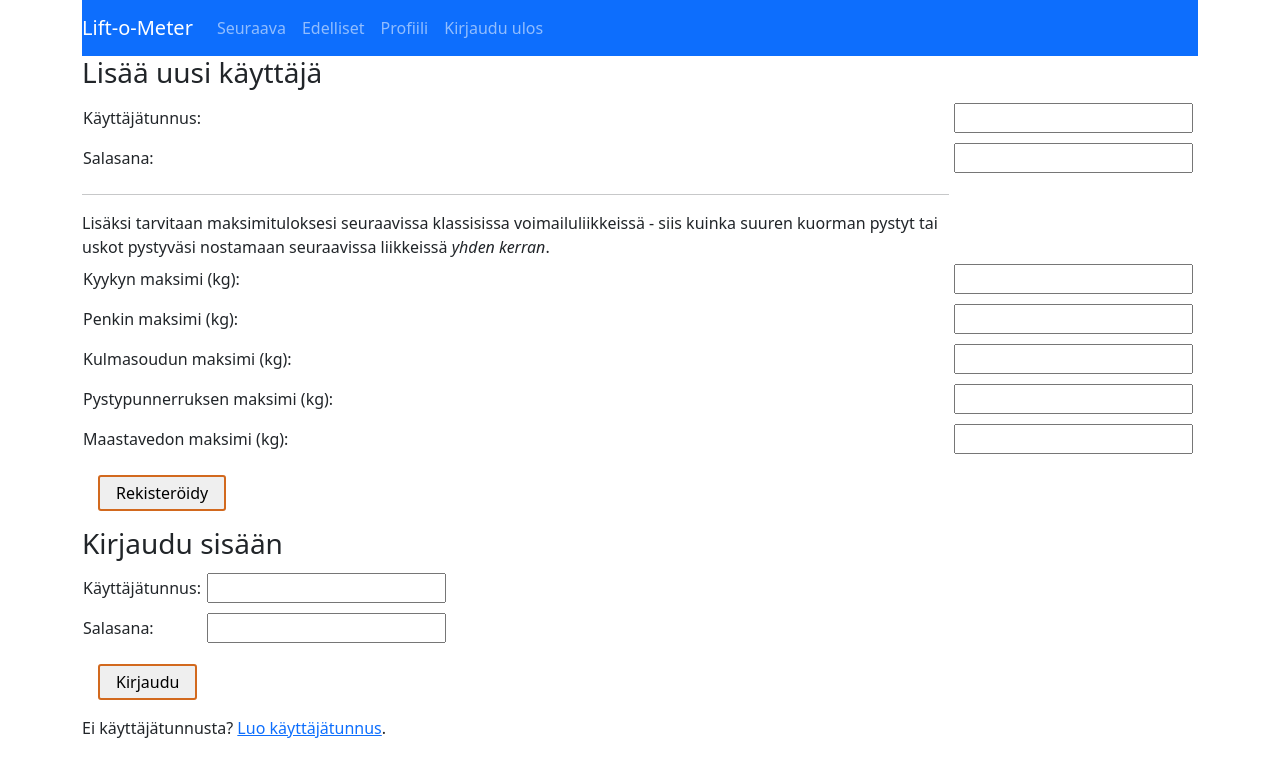
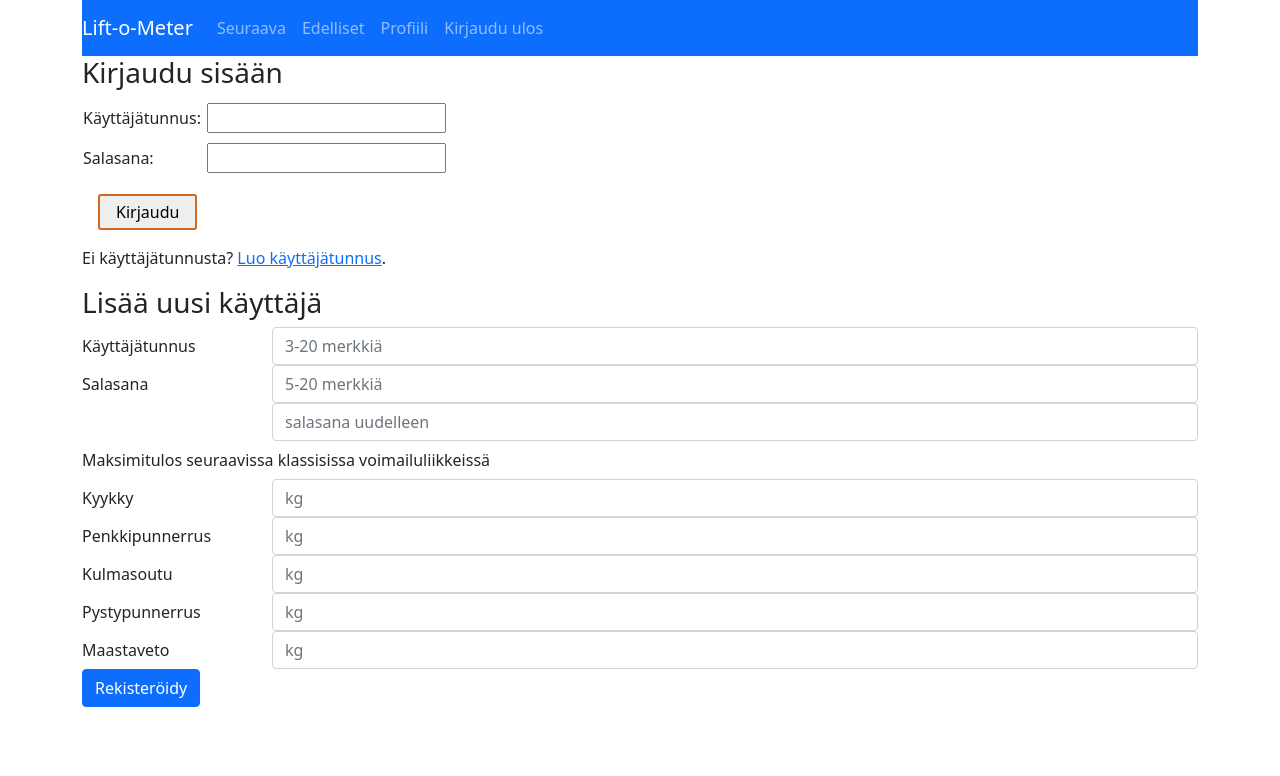
Before and after one commit to TommiON/Lift-o-Meter, a React (Create React App) app in the folder front/: page /signup in a window 1280 px wide. Shown: the top 776 px of the page. Built offline with nearby package versions, Linux system fonts and the light colour scheme.

Commit message:
Frontend, UserAdder improvement with Bootstrap, validation

```diff
--- a/front/src/App.js
+++ b/front/src/App.js
@@ -27,6 +27,8 @@ function App() {
 
   const showLogin = () => ( <LoginScreen loginFunction={login} /> )
 
+  const showSignup = () => ( <p>Ei tunnusta? <Link to="/signup">Rekisteröidy</Link></p> )
+
   const login = (userdata) => {
     AuthService
             .login(userdata)
@@ -38,6 +40,7 @@ function App() {
   }
 
   const logout = () => {
+    console.log('Kirjaudutaan ulos...')
     window.localStorage.removeItem('username')
     window.localStorage.removeItem('accessToken')
     setLoggedUser(undefined)
@@ -51,7 +54,9 @@ function App() {
   return (
     <Container>
       <BrowserRouter>
-        <NavigationBar />
+        <NavigationBar logoutFunction={() => logout()} />
+        {loggedUser === null && showLogin()}
+        {loggedUser === undefined && showSignup()}
         <Switch>
           <Route path="/signup">
             <UserAdder />
@@ -67,7 +72,6 @@ function App() {
           </Route>
         </Switch>
       </BrowserRouter>
-      {loggedUser === null && showLogin()}
     </Container>
   )
 }
--- a/front/src/components/NavigationBar.js
+++ b/front/src/components/NavigationBar.js
@@ -2,7 +2,7 @@ import React, { useState, useEffect } from 'react'
 import { Navbar, Nav, NavDropdown, Form, FormControl, Button} from "react-bootstrap"
 import { BrowserRouter, Switch, Route, Link } from "react-router-dom"
 
-const NavigationBar = () => {
+const NavigationBar = ( {logoutFunction} ) => {
     return(
         <Navbar bg="primary" variant="dark" expand="md">
             <Navbar.Brand as={Link} to="/">Lift-o-Meter</Navbar.Brand>
@@ -18,7 +18,7 @@ const NavigationBar = () => {
                     <Nav.Link as={Link} to="/profile" >
                         Profiili
                     </Nav.Link>
-                    <Nav.Link as={Link} to="/logout">
+                    <Nav.Link as={Link} onClick={logoutFunction}>
                         Kirjaudu ulos
                     </Nav.Link>
                 </Nav>
--- a/front/src/components/UserAdder.js
+++ b/front/src/components/UserAdder.js
@@ -1,4 +1,6 @@
 import React, { useState } from 'react'
+import { Form, Row, Col, Button } from 'react-bootstrap'
+
 import { StandardButton } from '../styles/Buttons'
 import { Input} from '../styles/styles'
 import AuthService from '../services/AuthService'
@@ -8,9 +10,6 @@ const UserAdder = () => {
     const [userdata, setUserdata] = useState({
         username: '',
         password: '',
-        age: '',
-        weight: '',
-        height: '',
         bestSquat: '',
         bestBenchPress: '',
         bestBarbellRow: '',
@@ -18,8 +17,57 @@ const UserAdder = () => {
         bestDeadlift: ''
     })
 
+    const [passwordConfirmation, setPasswordConfirmation] = useState(null)
+    const [errors, setErrors] = useState({})
+
+    const validateForErrors = () => {
+        const {username, password, bestSquat, bestBenchPress, bestBarbellRow, bestOverheadPress, bestDeadlift} = userdata
+        const newErrors = {}
+
+        if (!username || username.length < 3) newErrors.username = 'Käyttäjätunnuksen pitää olla vähintään 3 merkkiä'
+        if (username.length > 20) newErrors.username = 'Käyttäjätunnus saa olla enintään 20 merkkiä'
+        if (!password || password.length < 5) newErrors.password = 'Salasanan pitää olla vähintään 5 merkkiä'
+        if (password.length > 20) newErrors.password = 'Salasana saa olla enintään 20 merkkiä'
+        if (password !== passwordConfirmation && password) newErrors.passwordConfirmation = 'Salasana ja sen varmistus eivät ole samat'
+        if (bestSquat < 20) newErrors.bestSquat = 'Epärealistisen pieni'
+        if (bestSquat > 300) newErrors.bestSquat = 'Epärealistisen suuri'
+
+        return newErrors
+    }
+
+    const handleChange = (event) => {
+        event.preventDefault()
+        const field = event.target.name
+        let value = null
+        if(field === 'username' || field === 'password' || field === 'password2') {
+            value = event.target.value
+        } else {
+            value = parseFloat(event.target.value)
+        }
+
+        if(field === 'password2') {
+            setPasswordConfirmation(value)
+        } else {
+            setUserdata({
+                ...userdata, [field]:value
+            })
+            if (!!errors[field]) {
+                setErrors({
+                    ...errors,
+                    [field]: null
+                })
+            }
+        }
+    }
+
     const handleSubmit = (event) => {
         event.preventDefault()
+        const newErrors = validateForErrors()
+        if(Object.keys(newErrors).length > 0) {
+            console.log('Ei kelpaa!', newErrors)
+            setErrors(newErrors)
+        } else {
+            console.log('Submitting...', userdata)
             AuthService
                 .signup(userdata)
                 .then(response => console.log(response))
@@ -27,9 +75,6 @@ const UserAdder = () => {
             setUserdata({
                 username: '',
                 password: '',
-            age: '',
-            weight: '',
-            height: '',
                 bestSquat: '',
                 bestBenchPress: '',
                 bestBarbellRow: '',
@@ -37,61 +82,71 @@ const UserAdder = () => {
                 bestDeadlift: ''
             })
         }
-
-    const handleChange = (event) => {
-        event.preventDefault()
-        const field = event.target.name
-        let value = null
-        if(field === 'username' || field === 'password') {
-            value = event.target.value
-        } else {
-            value = parseFloat(event.target.value)
-        }
-        setUserdata({
-            ...userdata, [field]:value
-        })
     }
 
     return(
         <div>
             <h3>Lisää uusi käyttäjä</h3>
-            <form onSubmit={handleSubmit}>
-                <table>
-                    <tbody>
-                        <tr>
-                            <td>Käyttäjätunnus:</td>
-                            <td><Input type="textfield" name="username" value={userdata.username} onChange={handleChange} /></td>
-                        </tr>
-                        <tr>
-                            <td>Salasana:</td>
-                            <td><Input type="password" name="password" value={userdata.password} onChange={handleChange} /></td>
-                        </tr>
-                        <hr></hr>
-                        Lisäksi tarvitaan maksimituloksesi seuraavissa klassisissa voimailuliikkeissä - siis kuinka suuren kuorman pystyt tai uskot pystyväsi nostamaan seuraavissa liikkeissä <i>yhden kerran</i>.
-                        <tr>
-                            <td>Kyykyn maksimi (kg):</td>
-                            <td><Input type="textfield" name="bestSquat" value={userdata.bestSquat} onChange={handleChange} /></td>
-                        </tr>
-                        <tr>
-                            <td>Penkin maksimi (kg):</td>
-                            <td><Input type="textfield" name="bestBenchPress" value={userdata.bestBenchPress} onChange={handleChange} /></td>
-                        </tr>
-                        <tr>
-                            <td>Kulmasoudun maksimi (kg):</td>
-                            <td><Input type="textfield" name="bestBarbellRow" value={userdata.bestBarbellRow} onChange={handleChange} /></td>
-                        </tr>
-                        <tr>
-                            <td>Pystypunnerruksen maksimi (kg):</td>
-                            <td><Input type="textfield" name="bestOverheadPress" value={userdata.bestOverheadPress} onChange={handleChange} /></td>
-                        </tr>
-                        <tr>
-                            <td>Maastavedon maksimi (kg):</td>
-                            <td><Input type="textfield" name="bestDeadlift" value={userdata.bestDeadlift} onChange={handleChange} /></td>
-                        </tr>
-                    </tbody>
-                </table>
-                <StandardButton type="submit">Rekisteröidy</StandardButton>
-            </form>
+            <Form onSubmit={handleSubmit}>
+                <Form.Group as={Row}>
+                    <Form.Label column sm={2}>Käyttäjätunnus</Form.Label>
+                    <Col sm={10}>
+                        <Form.Control type='text' name='username' value={userdata.username} placeholder='3-20 merkkiä' onChange={handleChange} isInvalid={ !!errors.username }/>
+                        <Form.Control.Feedback type='invalid'>{ errors.username }</Form.Control.Feedback>
+                    </Col>
+                </Form.Group>
+                <Form.Group as={Row}>
+                    <Form.Label column sm={2}>Salasana</Form.Label>
+                    <Col sm={10}>
+                        <Form.Control type='password' name='password' value={userdata.password} placeholder='5-20 merkkiä' onChange={handleChange} isInvalid={ !!errors.password }/>
+                        <Form.Control.Feedback type='invalid'>{ errors.password }</Form.Control.Feedback>
+                    </Col>
+                </Form.Group>
+                <Form.Group as={Row}>
+                    <Form.Label column sm={2}></Form.Label>
+                    <Col sm={10}>
+                        <Form.Control type='password' name='password2' value={passwordConfirmation} placeholder='salasana uudelleen' onChange={handleChange} isInvalid={ !!errors.passwordConfirmation }/>
+                        <Form.Control.Feedback type='invalid'>{ errors.passwordConfirmation }</Form.Control.Feedback>
+                    </Col>
+                </Form.Group>
+                <Form.Group as={Row}>
+                    <Col sm={10}>
+                        <Form.Control plaintext readOnly defaultValue="Maksimitulos seuraavissa klassisissa voimailuliikkeissä" />
+                    </Col>
+                </Form.Group>
+                <Form.Group as={Row}>
+                    <Form.Label column sm={2}>Kyykky</Form.Label>
+                    <Col sm={10}>
+                        <Form.Control type='text' name='bestSquat' value={userdata.bestSquat} placeholder='kg' onChange={handleChange} isInvalid={ !!errors.bestSquat }/>
+                        <Form.Control.Feedback type='invalid'>{ errors.bestSquat }</Form.Control.Feedback>
+                    </Col>
+                </Form.Group>
+                <Form.Group as={Row}>
+                    <Form.Label column sm={2}>Penkkipunnerrus</Form.Label>
+                    <Col sm={10}>
+                        <Form.Control type='text' name='bestBenchPress' value={userdata.bestBenchPress} placeholder='kg' onChange={handleChange} />
+                    </Col>
+                </Form.Group>
+                <Form.Group as={Row}>
+                    <Form.Label column sm={2}>Kulmasoutu</Form.Label>
+                    <Col sm={10}>
+                        <Form.Control type='text' name='bestBarbellRow' value={userdata.bestBarbellRow} placeholder='kg' onChange={handleChange} />
+                    </Col>
+                </Form.Group>
+                <Form.Group as={Row}>
+                    <Form.Label column sm={2}>Pystypunnerrus</Form.Label>
+                    <Col sm={10}>
+                        <Form.Control type='text' name='bestOverheadPress' value={userdata.bestOverheadPress} placeholder='kg' onChange={handleChange} />
+                    </Col>
+                </Form.Group>
+                <Form.Group as={Row}>
+                    <Form.Label column sm={2}>Maastaveto</Form.Label>
+                    <Col sm={10}>
+                        <Form.Control type='text' name='bestDeadlift' value={userdata.bestDeadlift} placeholder='kg' onChange={handleChange} />
+                    </Col>
+                </Form.Group>
+                <Button type='submit'>Rekisteröidy</Button>
+            </Form>
         </div>
     )
 }
```
Also changed, not shown: 1 other file (tests, documents, lock files or other folders). Lines whose indentation alone changed are shown as unchanged.
